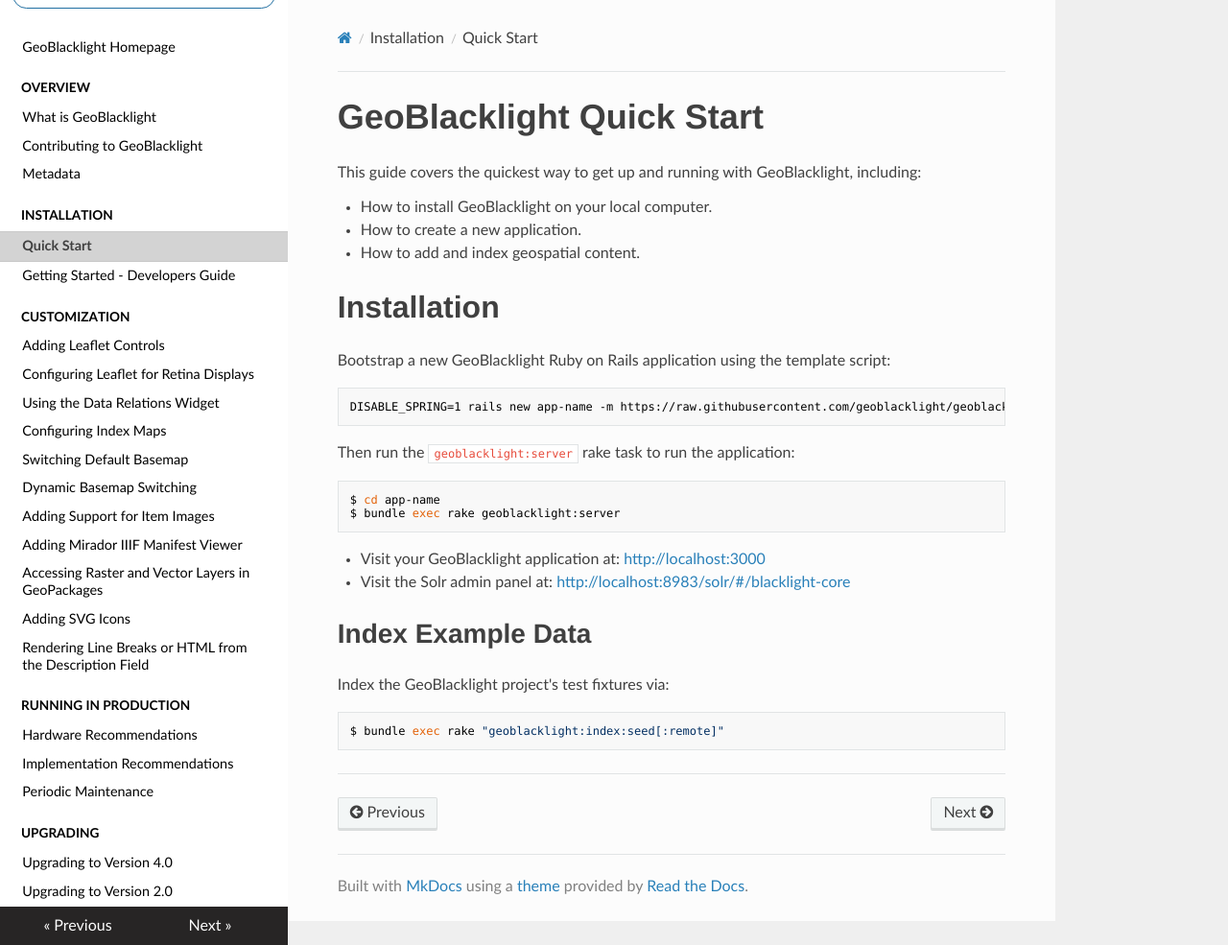
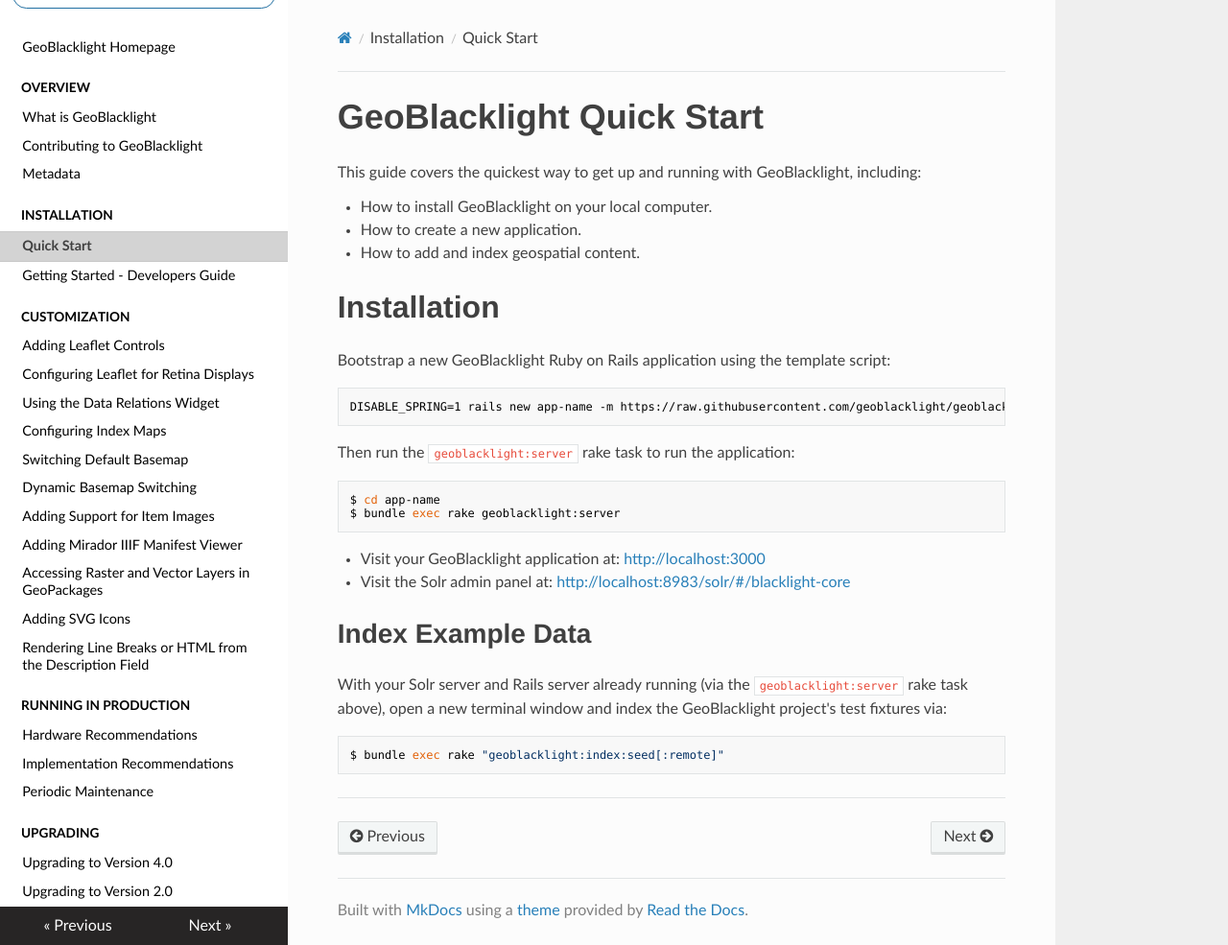
Before and after one commit to geoblacklight/docs-archive, an MkDocs documentation site: the page built from docs/installation/geoblacklight_quick_start.md, in a window 1280 px wide and 985 px high. Shown: the whole window at 96% size. Built offline with MkDocs 1.6.1, drawn with Linux system fonts in a browser that asks for light colours; nearby versions of some CDN libraries.

Commit message:
Update geoblacklight_quick_start.md
Add note about having Solr and the app server running before seeding the index.

````diff
--- a/docs/installation/geoblacklight_quick_start.md
+++ b/docs/installation/geoblacklight_quick_start.md
@@ -24,7 +24,7 @@ $ bundle exec rake geoblacklight:server
 
 ### Index Example Data
 
-Index the GeoBlacklight project's test fixtures via:
+With your Solr server and Rails server already running (via the `geoblacklight:server` rake task above), open a new terminal window and index the GeoBlacklight project's test fixtures via:
 
 ```bash
 $ bundle exec rake "geoblacklight:index:seed[:remote]"
````
